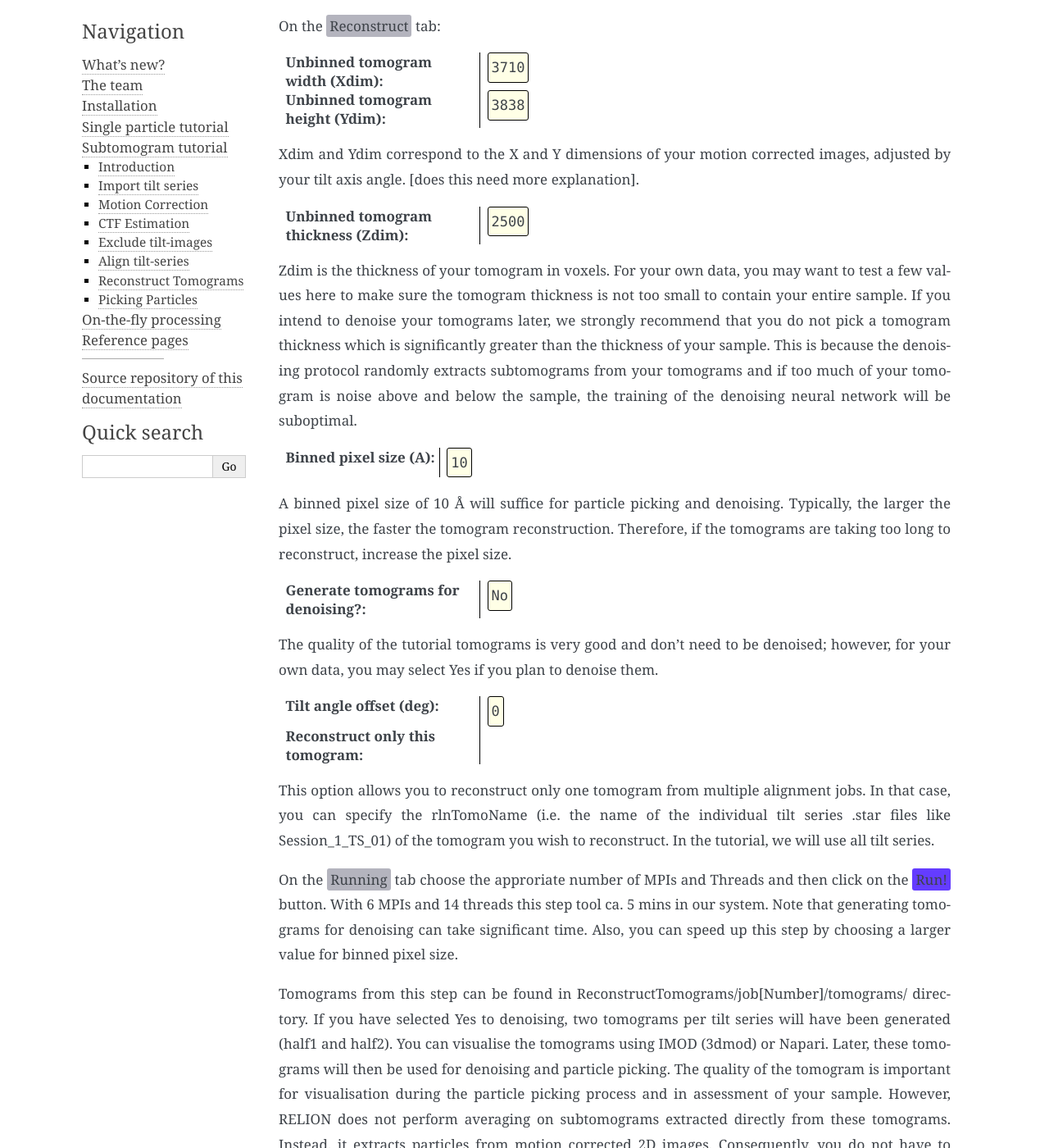
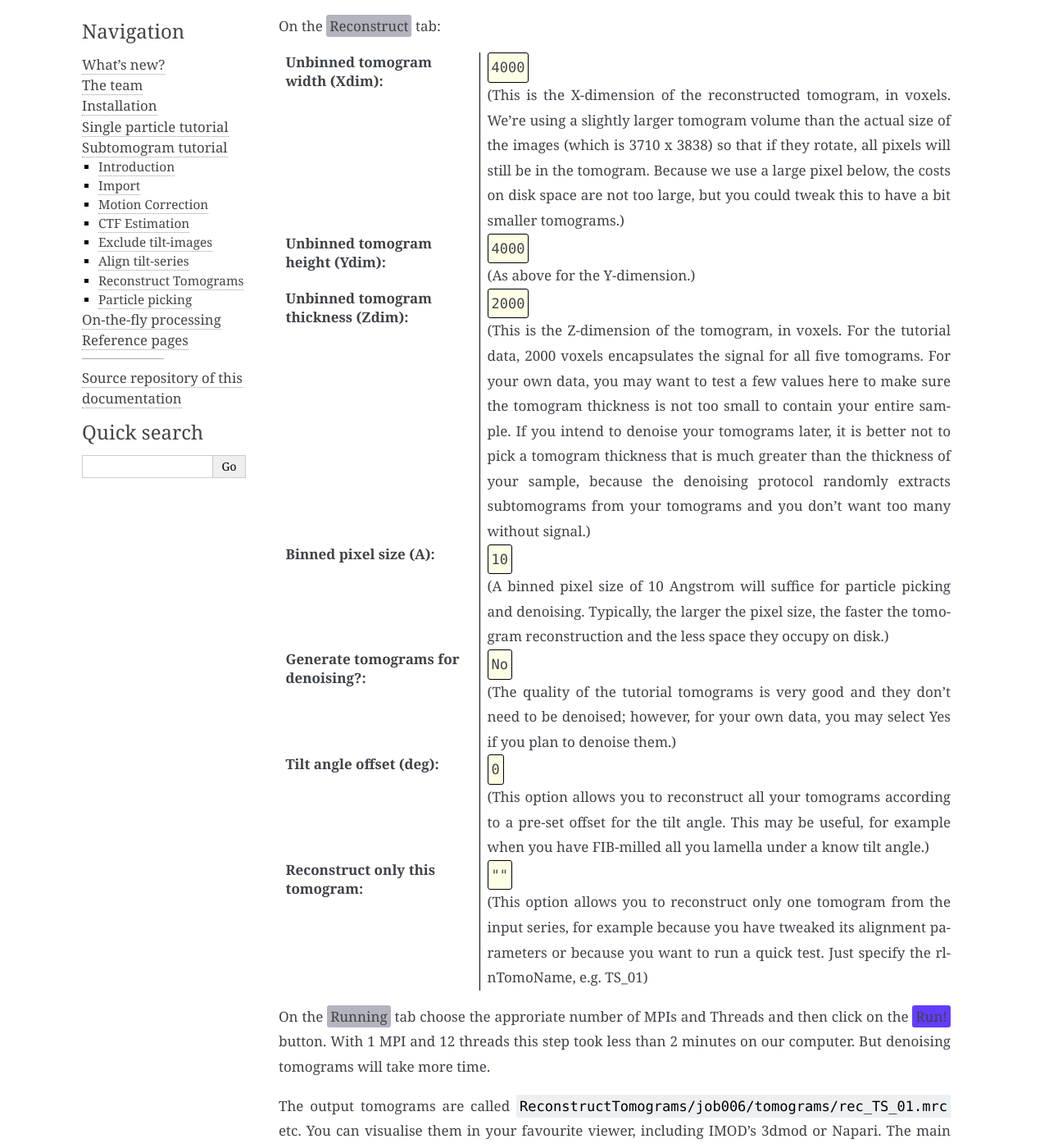
Before and after one commit to 3dem/relion-documents, a Sphinx documentation site: the page built from source/STA_tutorial/ReconstructTomo.rst, in a window 1280 px wide and 1400 px high, scrolled down 218 px. Shown: the whole window at 82% size. Built offline with Sphinx 7.4.7, drawn with Linux system fonts in a browser that asks for light colours; some of the changed text lies outside the part shown; grey boxes are pictures that could not be loaded.

Commit message:
edited reconstruct tomograms

```diff
--- a/source/STA_tutorial/ImportTomo.rst
+++ b/source/STA_tutorial/ImportTomo.rst
@@ -1,7 +1,7 @@
 .. _sec_sta_importomo:
 
-Import tilt series
-==================
+Import
+======
 
 We will now import the raw data into RELION. In the GUI, select :jobtype:`Import` from the jobt-type browser on the top left and fill in the following parameters on the :guitab:`General` tab:
 
--- a/source/STA_tutorial/ReconstructTomo.rst
+++ b/source/STA_tutorial/ReconstructTomo.rst
@@ -3,56 +3,41 @@
 Reconstruct Tomograms
 =====================
 
-We can now generate our tomograms. Click on the :jobtype:`Reconstruct tomograms` job from the job types.
-On the :guitab:`I/O` tab
+We can now generate our tomograms. Click on the :jobtype:`Reconstruct tomograms` job from the job types, and on the :guitab:`I/O` tab set:
 
-:Input tilt series: AlignTiltSeries/job[Number]/aligned_tilt_series.star
+:Input tilt series: AlignTiltSeries/job005/aligned_tilt_series.star
 
 On the :guitab:`Reconstruct` tab:
 
-:Unbinned tomogram width (Xdim): 3710
+:Unbinned tomogram width (Xdim): 4000
 
-:Unbinned tomogram height (Ydim): 3838
+    (This is the X-dimension of the reconstructed tomogram, in voxels. We're using a slightly larger tomogram volume than the actual size of the images (which is 3710 x 3838) so that if they rotate, all pixels will still be in the tomogram. Because we use a large pixel below, the costs on disk space are not too large, but you could tweak this to have a bit smaller tomograms.)
 
-Xdim and Ydim correspond to the X and Y dimensions of your motion corrected images, adjusted by your tilt axis angle.
-[does this need more explanation].
+:Unbinned tomogram height (Ydim): 4000
 
-:Unbinned tomogram thickness (Zdim): 2500
+    (As above for the Y-dimension.)
 
-Zdim is the thickness of your tomogram in voxels. For your own data, you may want to test a few values here to make sure
-the tomogram thickness is not too small to contain your entire sample.
-If you intend to denoise your tomograms later, we strongly recommend that you do not pick a tomogram thickness
-which is significantly greater than the thickness of your sample.
-This is because the denoising protocol randomly extracts subtomograms from your tomograms and if too much of
-your tomogram is noise above and below the sample, the training of the denoising neural network will be suboptimal.
+:Unbinned tomogram thickness (Zdim): 2000
+
+    (This is the Z-dimension of the tomogram, in voxels. For the tutorial data, 2000 voxels encapsulates the signal for all five tomograms. For your own data, you may want to test a few values here to make sure the tomogram thickness is not too small to contain your entire sample. If you intend to denoise your tomograms later, it is better not to pick a tomogram thickness that is much greater than the thickness of your sample, because the denoising protocol randomly extracts subtomograms from your tomograms and you don't want too many without signal.)
 
 :Binned pixel size (A): 10
 
-A binned pixel size of 10 Å will suffice for particle picking and denoising.
-Typically, the larger the pixel size, the faster the tomogram reconstruction.
-Therefore, if the tomograms are taking too long to reconstruct, increase the pixel size.
+    (A binned pixel size of 10 Angstrom will suffice for particle picking and denoising. Typically, the larger the pixel size, the faster the tomogram reconstruction and the less space they occupy on disk.)
 
 :Generate tomograms for denoising?: No
 
-The quality of the tutorial tomograms is very good and don’t need to be denoised;
-however, for your own data, you may select Yes if you plan to denoise them.
+    (The quality of the tutorial tomograms is very good and they don’t need to be denoised; however, for your own data, you may select Yes if you plan to denoise them.)
 
 :Tilt angle offset (deg): 0
 
-:Reconstruct only this tomogram:
+    (This option allows you to reconstruct all your tomograms according to a pre-set offset for the tilt angle. This may be useful, for example when you have FIB-milled all you lamella under a know tilt angle.)
+:Reconstruct only this tomogram: \"\"
 
-This option allows you to reconstruct only one tomogram from multiple alignment jobs.
-In that case, you can specify the rlnTomoName (i.e. the name of the individual tilt series .star files like Session_1_TS_01) of the tomogram you wish to reconstruct.
-In the tutorial, we will use all tilt series.
+    (This option allows you to reconstruct only one tomogram from the input series, for example because you have tweaked its alignment parameters or because you want to run a quick test. Just specify  the rlnTomoName, e.g. TS_01)
 
 On the :guitab:`Running` tab choose the approriate number of MPIs and Threads and then click on the :runbutton:`Run!` button.
-With 6 MPIs and 14 threads this step tool ca. 5 mins in our system. Note that generating tomograms for
-denoising can take significant time. Also, you can speed up this step by choosing a larger value for binned pixel size.
+With 1 MPI and 12 threads this step took less than 2 minutes on our computer. But denoising tomograms will take more time.
 
-Tomograms from this step can be found in ReconstructTomograms/job[Number]/tomograms/ directory.
-If you have selected Yes to denoising, two tomograms per tilt series will have been generated (half1 and half2).
-You can visualise the tomograms using IMOD (3dmod) or Napari. Later, these tomograms will then be used for denoising and particle picking.
-The quality of the tomogram is important for visualisation during the particle picking process and in assessment of your sample.
-However, RELION does not perform averaging on subtomograms extracted directly from these tomograms.
-Instead, it extracts particles from motion corrected 2D images.
-Consequently, you do not have to worry too much about the quality of these tomograms beyond visualisation purposes unless you intend to perform subtomogram averaging on these tomograms using different software.
+The output tomograms are called ``ReconstructTomograms/job006/tomograms/rec_TS_01.mrc`` etc. You can visualise them in your favourite viewer, including IMOD's 3dmod or Napari.
+The main objectives of these tomograms are to assess the quality of your sample and to allow particle picking. They do not need to contain high-resolution information at this point.
```
Also changed, not shown: source/STA_tutorial/ParticlePicking.rst (+6 -9 lines).
